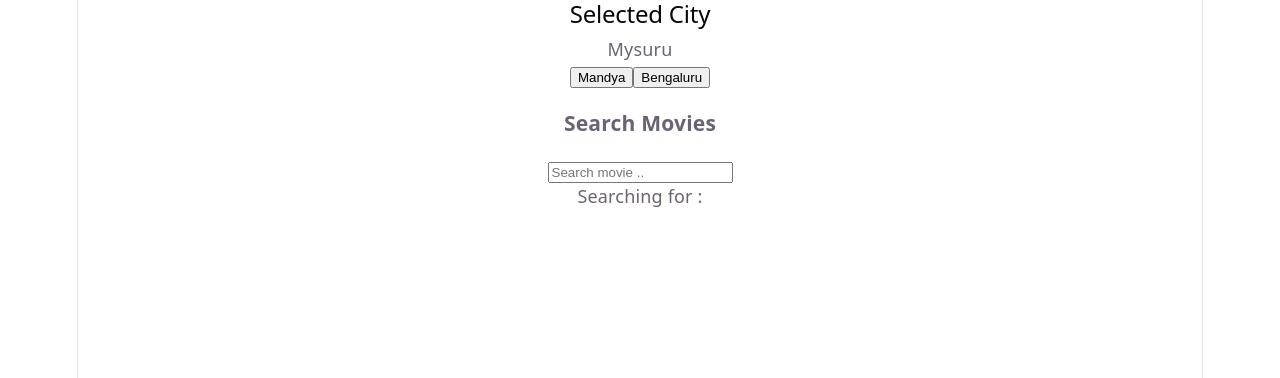
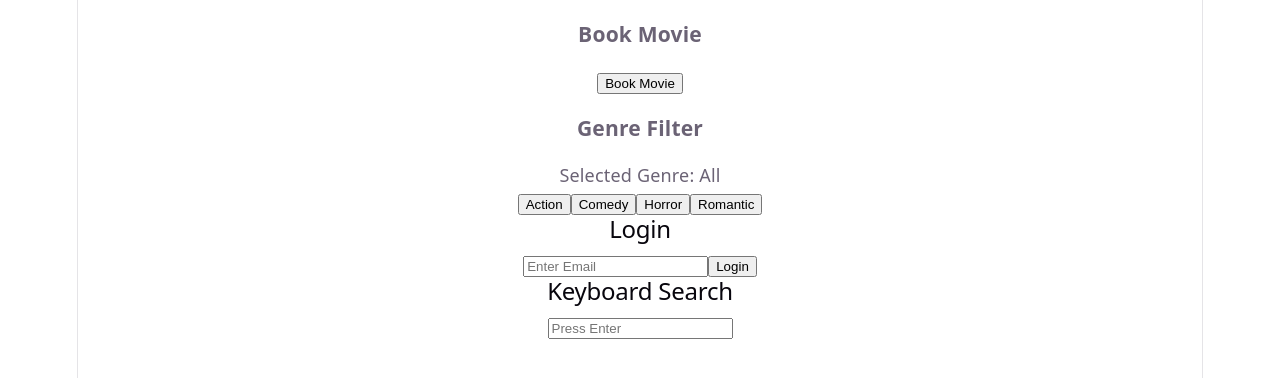
Before and after one commit to rakeshkr-abc/MERN_Stu_FebMay26Mys, a React (Vite) app in the folder W12/Final Frontend Project/: page / in a window 1280 px wide. Shown: the top 378 px of the page. Built offline with nearby package versions, Linux system fonts and the light colour scheme.

Commit message:
Event, Event Object and Event Handling

```diff
--- a/W12/Final Frontend Project/src/App.jsx
+++ b/W12/Final Frontend Project/src/App.jsx
@@ -1,12 +1,16 @@
 import "./App.css";
-import CitySelector from "./components/CitySelector";
-import MovieSearch from "./components/MovieSearch";
+import BookButton from "./components/BookButton";
+import GenreFilter from "./components/GenreFilter";
+import LoginForm from "./components/LoginForm";
+import SearchShortcut from "./components/SearchShortcut";
+
 function App() {
   return (
     <>
-      <CitySelector />
-      {/* Controlled Component */}
-      <MovieSearch />
+      <BookButton />
+      <GenreFilter />
+      <LoginForm />
+      <SearchShortcut />
     </>
   );
 }
--- /dev/null
+++ b/W12/Final Frontend Project/src/components/BookButton.jsx
@@ -0,0 +1,11 @@
+export default function BookButton() {
+    function handleBooking() {
+        alert("Proceeding to booking page...");
+    }
+    return(
+        <section>
+            <h3>Book Movie</h3>
+            <button onClick={handleBooking}>Book Movie</button>
+        </section>
+    )
+}
--- /dev/null
+++ b/W12/Final Frontend Project/src/components/GenreFilter.jsx
@@ -0,0 +1,17 @@
+import { useState } from "react";
+export default function GenreFilter() {
+    const [genre,setGenre] = useState("All");
+    function selectGenre(selectedGenre) {
+        setGenre(selectedGenre);
+    }
+    return(
+        <section>
+            <h3>Genre Filter</h3>
+            <p>Selected Genre: {genre}</p>
+            <button onClick={() => {selectGenre("Action");}}>Action</button>
+            <button onClick={() => {selectGenre("Comedy");}}>Comedy</button>
+            <button onClick={() => {selectGenre("Horror");}}>Horror</button>
+            <button onClick={() => {selectGenre("Romantic");}}>Romantic</button>
+        </section>
+    )
+}
--- /dev/null
+++ b/W12/Final Frontend Project/src/components/LoginForm.jsx
@@ -0,0 +1,24 @@
+import { useState } from "react";
+
+export default function LoginForm() {
+    const [email,setEmail] = useState("");
+
+    function handleSubmit(event) {
+        event.preventDefault();
+        alert(`Login: ${email}`);
+    }
+
+    return(
+        <section>
+            <h2>Login</h2>
+            <form onSubmit={handleSubmit}>
+                <input type="email" placeholder="Enter Email"
+                value={email} onChange = {(event) => {
+                    setEmail(event.target.value);
+                }} />
+
+                <button>Login</button>
+            </form>
+        </section>
+    );
+}
--- a/W12/Final Frontend Project/src/components/MovieSearch.jsx
+++ b/W12/Final Frontend Project/src/components/MovieSearch.jsx
@@ -5,6 +5,7 @@ export default function MovieSearch() {
     <section>
         <h3>Search Movies</h3>
         <input type="text" value={search} placeholder = "Search movie .."
+        // Event object
         onChange={(event) => {
             setSearch(event.target.value);
         }}
--- /dev/null
+++ b/W12/Final Frontend Project/src/components/SearchShortcut.jsx
@@ -0,0 +1,17 @@
+export default function SearchShortcut(params) {
+    function handleKeyDown() {
+        if(event.key === "Enter"){
+            alert("Search Initiated");
+        }
+        if(event.key === "Escape"){
+            alert("Search Cleared");
+        }
+    }
+    return(
+        <section>
+            <h2>Keyboard Search</h2>
+            <input type="text" placeholder="Press Enter"
+            onKeyDown={handleKeyDown} />
+        </section>
+    );
+}
```
